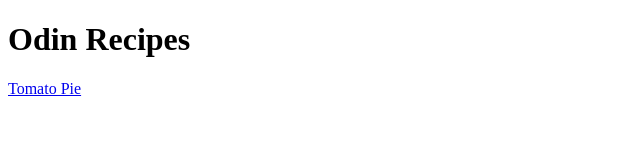
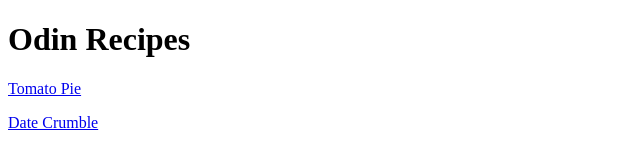
Before and after one commit to carosadosa/odin-recipes, a plain HTML site: page index.html in a window 1280 px wide. Shown: the whole page, without its empty margins (0-640 px from the left). Drawn offline with Linux system fonts and the light colour scheme.

Commit message:
add link
Added link for Date Crumble

```diff
--- a/index.html
+++ b/index.html
@@ -10,6 +10,7 @@
 <body>
     <h1>Odin Recipes</h1>
     <a href="./recipes/tomato-pie.html">Tomato Pie</a>
+    <p><a href="./recipes/date-crumbles.html">Date Crumble</a></p>
 </body>
 
 </html>
```
